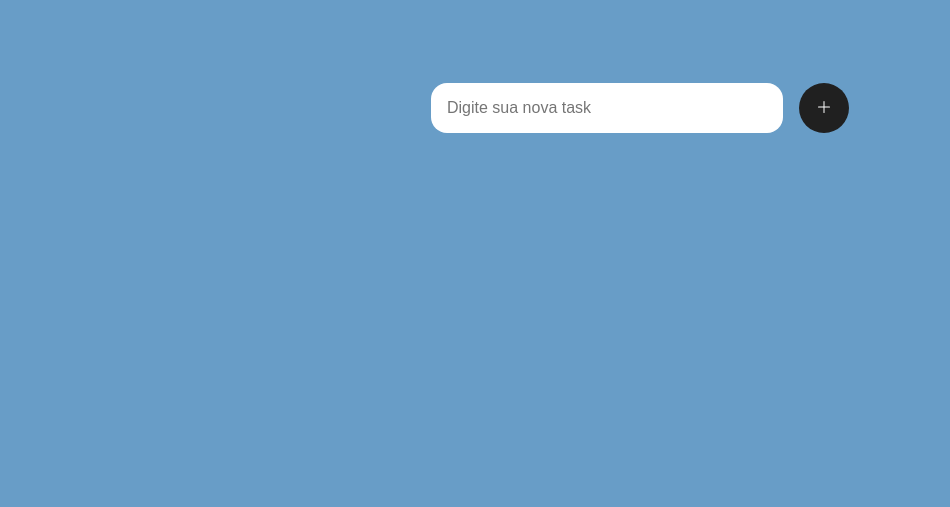
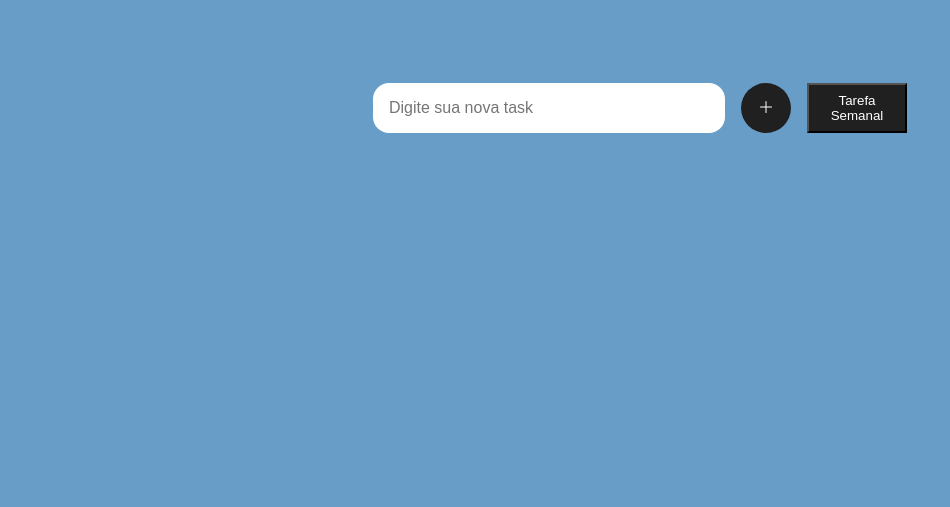
Before and after one commit to Lejjz/to-do-list-GLA, a plain HTML site: page index.html in a window 1280 px wide. Shown: the part 71-578 px from the top of the page, without its empty margins (0-950 px from the left). Drawn offline with Linux system fonts and the light colour scheme.

Commit message:
added weekly tasks

```diff
--- a/index.html
+++ b/index.html
@@ -19,6 +19,9 @@
                     <path fill-rule="evenodd" d="M8 2a.5.5 0 0 1 .5.5v5h5a.5.5 0 0 1 0 1h-5v5a.5.5 0 0 1-1 0v-5h-5a.5.5 0 0 1 0-1h5v-5A.5.5 0 0 1 8 2Z"/>
                 </svg>
             </button>
+            <button onclick="newWeeklyTask()" id="btn-new-weekly-task" title="Clique aqui para adicionar uma tarefa semanal">
+                Tarefa Semanal
+            </button>
         </div>
         <div class="content--body">
             <ol id="to-do-list"> <p></p>
--- a/script.js
+++ b/script.js
@@ -36,16 +36,40 @@ function newTask()
     input.value = ''
 }
 
-function showValues()
-{
-    let values = JSON.parse(localStorage.getItem(localStorageKey) || "[]")
-    let list = document.getElementById('to-do-list')
-    list.innerHTML = ''
-    for(let i = 0; i < values.length; i++)
-    {
-        list.innerHTML += `<li>${values[i]['name']}<button id='btn-ok' onclick='removeItem("${values[i]['name']}")'><svg xmlns="http://www.w3.org/2000/svg" width="16" height="16" fill="currentColor" class="bi bi-check-lg" viewBox="0 0 16 16"><path d="M12.736 3.97a.733.733 0 0 1 1.047 0c.286.289.29.756.01 1.05L7.88 12.01a.733.733 0 0 1-1.065.02L3.217 8.384a.757.757 0 0 1 0-1.06.733.733 0 0 1 1.047 0l3.052 3.093 5.4-6.425a.247.247 0 0 1 .02-.022Z"/></svg></button></li>`
+function newWeeklyTask() {
+    let input = document.getElementById('input-new-task');
+    input.style.border = '';
+
+    // validation
+    if (!input.value) {
+      input.style.border = '1px solid red';
+      alert('Digite algo para inserir em sua lista');
+    } else if (validateIfExistsNewTask()) {
+      alert('Já existe uma task com essa descrição');
+    } else {
+      // increment to localStorage
+      let values = JSON.parse(localStorage.getItem(localStorageKey) || "[]");
+      values.push({
+        name: input.value,
+        isWeekly: true
+      });
+      localStorage.setItem(localStorageKey, JSON.stringify(values));
+      showValues();
     }
-}
+    input.value = '';
+  }
+
+
+  function showValues() {
+    let values = JSON.parse(localStorage.getItem(localStorageKey) || "[]");
+    let list = document.getElementById('to-do-list');
+    list.innerHTML = '';
+
+    for (let i = 0; i < values.length; i++) {
+      let taskClass = values[i].isWeekly ? 'weekly-task' : '';
+      list.innerHTML += `<li class="${taskClass}">${values[i]['name']}<button id='btn-ok' onclick='removeItem("${values[i]['name']}")'><svg xmlns="http://www.w3.org/2000/svg" width="16" height="16" fill="currentColor" class="bi bi-check-lg" viewBox="0 0 16 16"><path d="M12.736 3.97a.733.733 0 0 1 1.047 0c.286.289.29.756.01 1.05L7.88 12.01a.733.733 0 0 1-1.065.02L3.217 8.384a.757.757 0 0 1 0-1.06.733.733 0 0 1 1.047 0l3.052 3.093 5.4-6.425a.247.247 0 0 1 .02-.022Z"/></svg></button></li>`;
+    }
+  }
 
 function removeItem(data)
 {
--- a/style.css
+++ b/style.css
@@ -62,6 +62,20 @@ body{
     transition: .4s;
 }
 
+button{
+    background-color: var(--color-dark2);
+    color: var(--color-white);
+    border-radius: 0;
+    width: 100px;
+    height: 50px;
+    cursor: pointer;
+    transition: .4s;
+}
+
+#button:hover{
+    background-color: var(--color-dark3);
+}
+
 #btn-new-task:hover{
     background-color: var(--color-dark3);
 }
@@ -107,3 +121,7 @@ body{
 #btn-ok:hover{
     background-color: var(--color-green2);
 }
+
+.weekly-task {
+    margin-left: 2rem;
+  }
```
